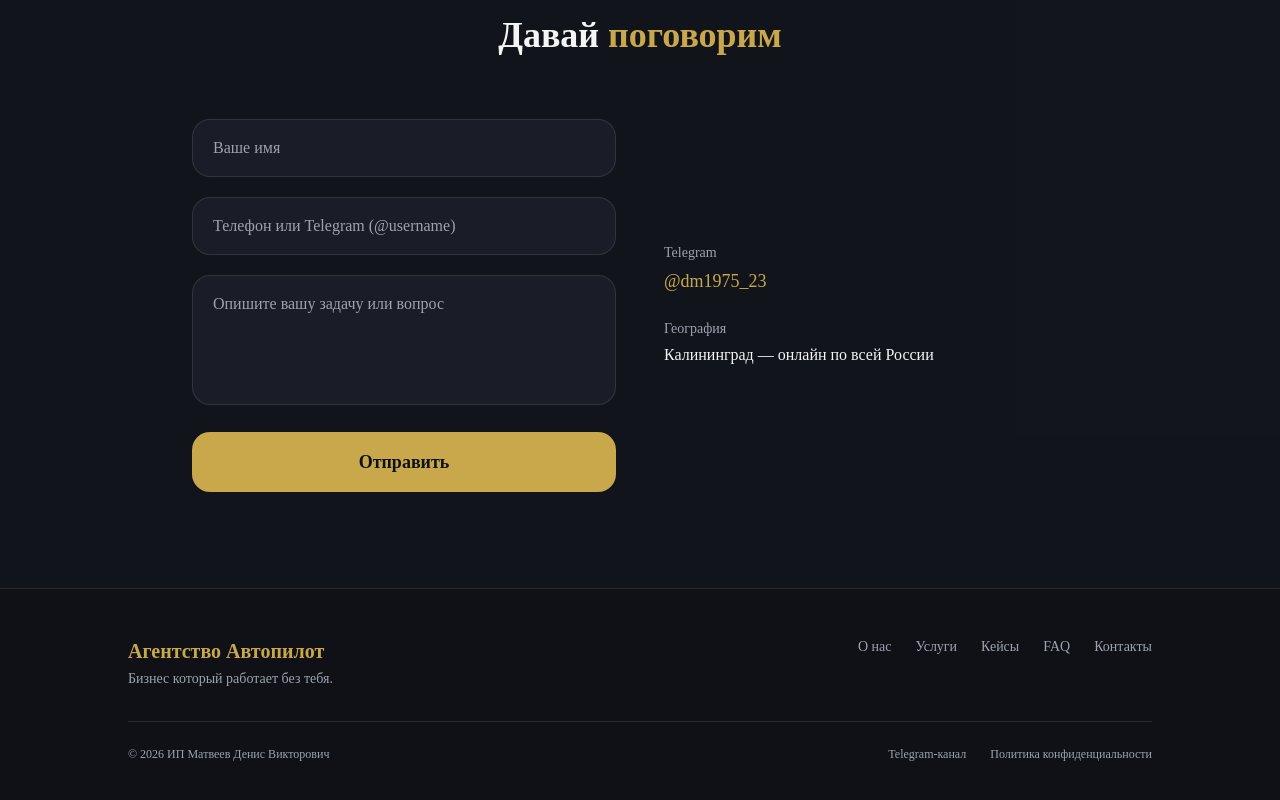
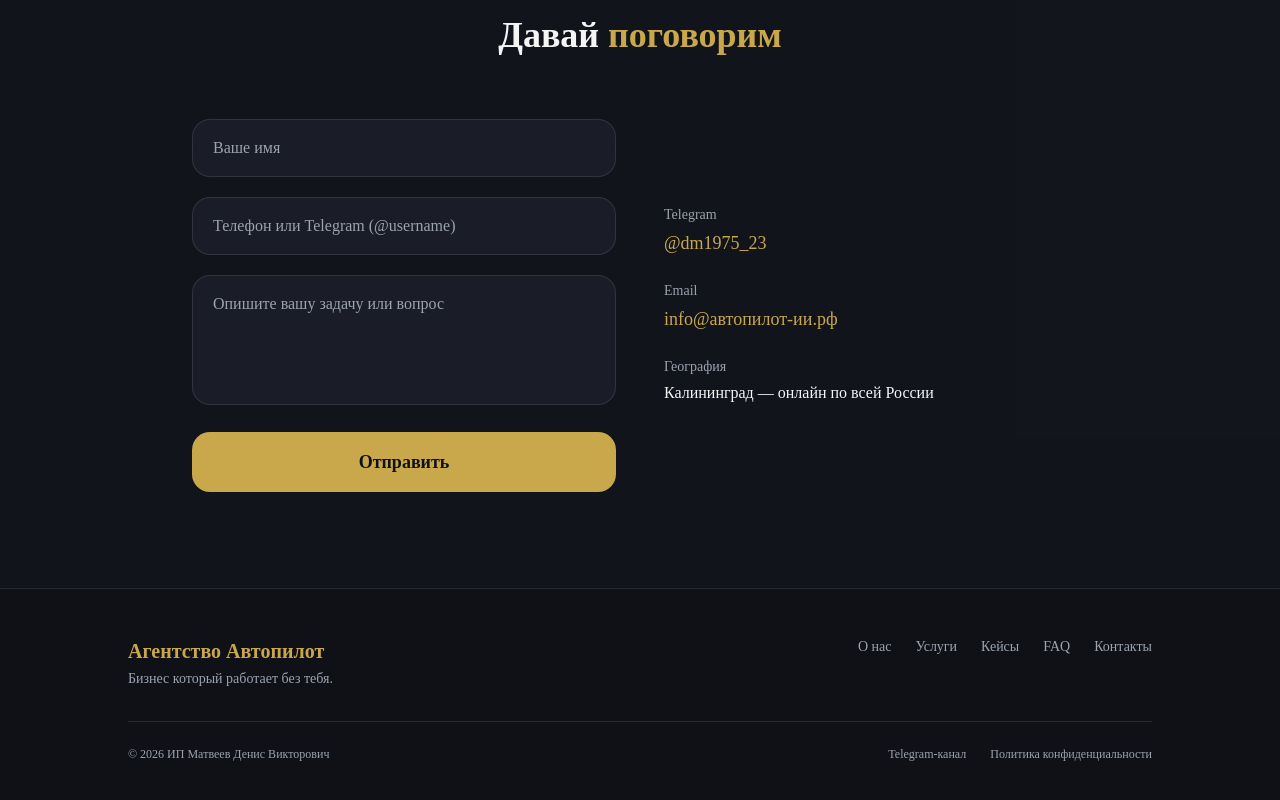
Before and after one commit to DenM990/autopilot-agency, a Next.js app: page / in a window 1280 px wide. Shown: the part 5915-6715 px from the top of the page. Built offline with nearby package versions, Linux system fonts and the light colour scheme.

Commit message:
feat: добавить email info@автопилот-ии.рф в блок контактов

```diff
--- a/components/sections/Contacts.tsx
+++ b/components/sections/Contacts.tsx
@@ -110,6 +110,15 @@ export function Contacts() {
               </a>
             </div>
             <div>
+              <p className="text-text-secondary text-sm mb-1">Email</p>
+              <a
+                href="mailto:info@автопилот-ии.рф"
+                className="text-accent hover:underline text-lg font-medium"
+              >
+                info@автопилот-ии.рф
+              </a>
+            </div>
+            <div>
               <p className="text-text-secondary text-sm mb-1">География</p>
               <p className="text-text-primary">Калининград — онлайн по всей России</p>
             </div>
```
